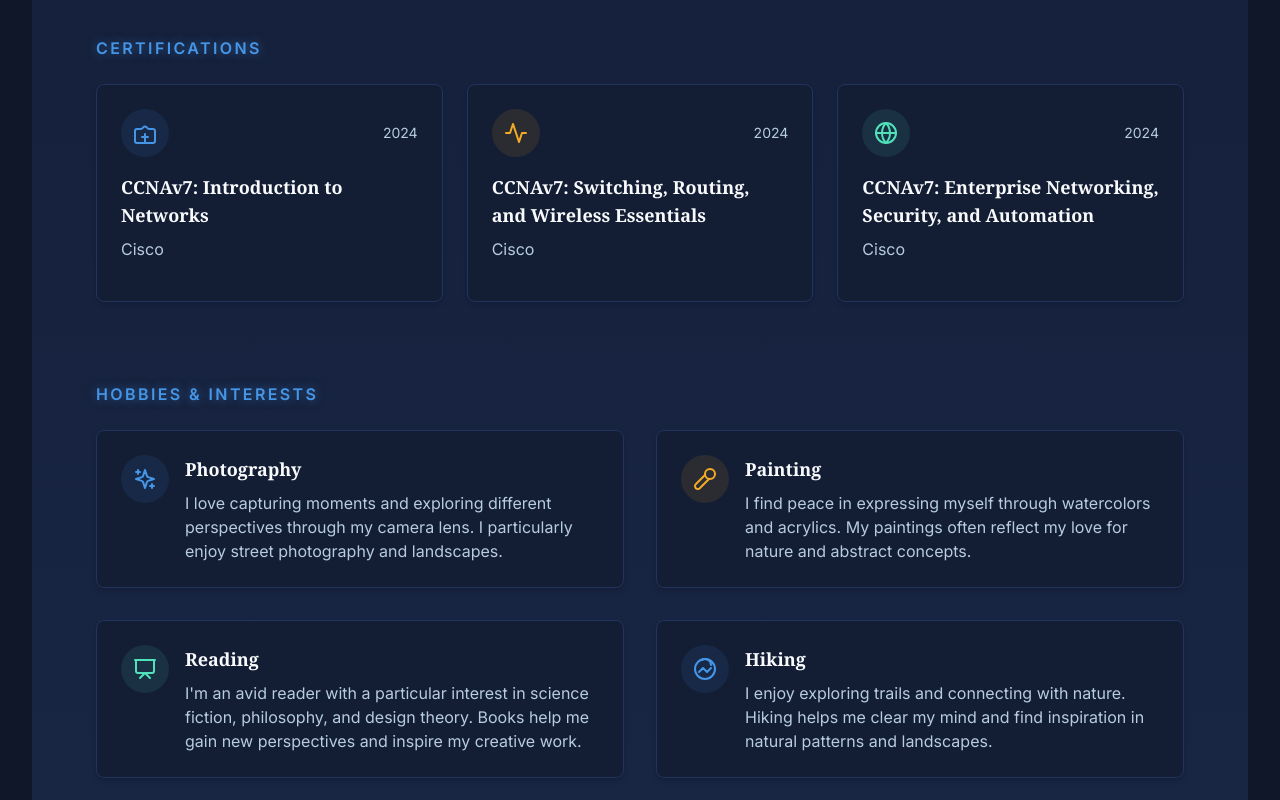
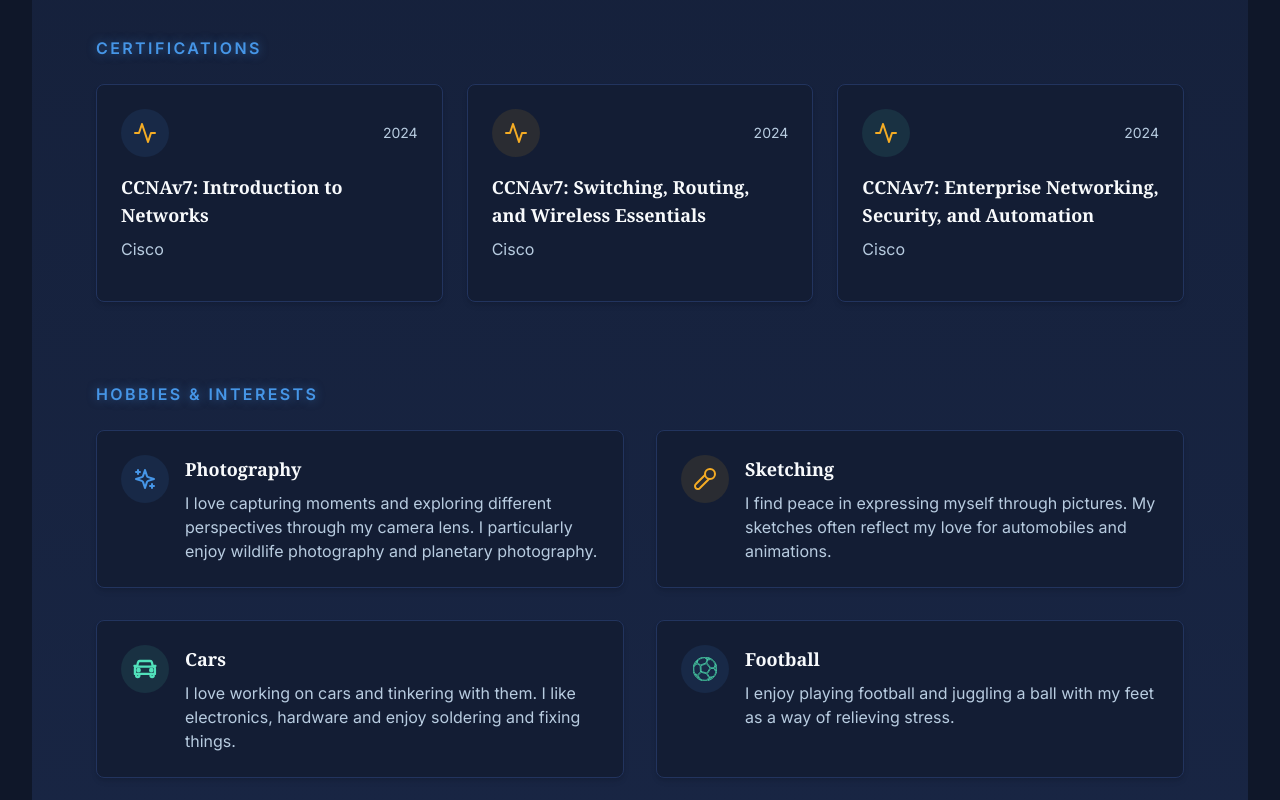
Before and after one commit to WishmithDissanayaka/portfolio, a Next.js app: page / in a window 1280 px wide. Shown: the part 3060-3860 px from the top of the page. Built offline with nearby package versions, Linux system fonts and the light colour scheme.

Commit message:
Updated hobbies and the works section

```diff
--- a/components/about-section.tsx
+++ b/components/about-section.tsx
@@ -143,11 +143,9 @@ export default function AboutSection() {
                     strokeWidth="2"
                     strokeLinecap="round"
                     strokeLinejoin="round"
-                    className="text-primary"
+                    className="text-secondary"
                   >
-                    <path d="M21.2 8.4c.5.38.8.97.8 1.6v10a2 2 0 0 1-2 2H4a2 2 0 0 1-2-2V10a2 2 0 0 1 2-2h3.8a2 2 0 0 0 1.4-.6L10.4 6.2a2 2 0 0 1 1.4-.6h.4a2 2 0 0 1 1.4.6l1.2 1.2a2 2 0 0 0 1.4.6h3.8a2 2 0 0 1 1.2.4Z"></path>
-                    <path d="M12 13v8"></path>
-                    <path d="M9 16h6"></path>
+                    <path d="M22 12h-4l-3 9L9 3l-3 9H2"></path>
                   </svg>
                 </div>
                 <span className="text-sm text-muted-foreground">2024</span>
@@ -200,11 +198,9 @@ export default function AboutSection() {
                     strokeWidth="2"
                     strokeLinecap="round"
                     strokeLinejoin="round"
-                    className="text-accent"
+                    className="text-secondary"
                   >
-                    <circle cx="12" cy="12" r="10"></circle>
-                    <path d="M12 2a14.5 14.5 0 0 0 0 20 14.5 14.5 0 0 0 0-20"></path>
-                    <path d="M2 12h20"></path>
+                    <path d="M22 12h-4l-3 9L9 3l-3 9H2"></path>
                   </svg>
                 </div>
                 <span className="text-sm text-muted-foreground">2024</span>
@@ -247,7 +243,7 @@ export default function AboutSection() {
                   <h3 className="text-lg font-semibold mb-2">Photography</h3>
                   <p className="text-muted-foreground">
                     I love capturing moments and exploring different perspectives through my camera lens. I particularly
-                    enjoy street photography and landscapes.
+                    enjoy wildlife photography and planetary photography.
                   </p>
                 </div>
               </div>
@@ -273,10 +269,10 @@ export default function AboutSection() {
                   </svg>
                 </div>
                 <div>
-                  <h3 className="text-lg font-semibold mb-2">Painting</h3>
+                  <h3 className="text-lg font-semibold mb-2">Sketching</h3>
                   <p className="text-muted-foreground">
-                    I find peace in expressing myself through watercolors and acrylics. My paintings often reflect my
-                    love for nature and abstract concepts.
+                    I find peace in expressing myself through pictures. My sketches often reflect my
+                    love for automobiles and animations.
                   </p>
                 </div>
               </div>
@@ -286,27 +282,32 @@ export default function AboutSection() {
               <div className="flex items-start gap-4">
                 <div className="w-12 h-12 bg-accent/10 rounded-full flex items-center justify-center shrink-0">
                 <svg
-                    xmlns="http://www.w3.org/2000/svg"
                   width="24"
                   height="24"
-                    viewBox="0 0 24 24"
-                    fill="none"
+                  viewBox="-1.5 0 32 32"
+                  className="text-accent"
                   stroke="currentColor"
                   strokeWidth="2"
                   strokeLinecap="round"
                   strokeLinejoin="round"
-                    className="text-accent"
-                  >
-                    <path d="M2 3h20" />
-                    <path d="M21 3v11a2 2 0 0 1-2 2H5a2 2 0 0 1-2-2V3" />
-                    <path d="m7 21 5-5 5 5" />
+                  xmlns="http://www.w3.org/2000/svg">
+                  <g id="icomoon-ignore">
+                  </g>
+                  <path d="M5.867 15.467c-1.173 0-2.133 0.96-2.133 2.133s0.96 2.133 2.133 2.133 2.133-0.96 2.133-2.133-0.96-2.133-2.133-2.133zM5.867 18.667c-0.587 0-1.067-0.48-1.067-1.067s0.48-1.067 1.067-1.067c0.587 0 1.067 0.48 1.067 1.067s-0.48 1.067-1.067 1.067z" fill="#000000">
+
+                  </path>
+                  <path d="M22.933 15.467c-1.173 0-2.133 0.96-2.133 2.133s0.96 2.133 2.133 2.133c1.173 0 2.133-0.96 2.133-2.133s-0.96-2.133-2.133-2.133zM22.933 18.667c-0.587 0-1.067-0.48-1.067-1.067s0.48-1.067 1.067-1.067c0.587 0 1.067 0.48 1.067 1.067s-0.48 1.067-1.067 1.067z" fill="#000000">
+
+                  </path>
+                  <path d="M25.12 11.2l-0.907-4.267c-0.373-1.387-1.44-2.133-2.88-2.133h-13.867c-1.493 0-2.347 0.747-2.773 2.133l-0.96 4.267h-3.733v1.067h3.467v0.053c-1.653 0.107-2.933 1.493-2.933 3.2v7.413h1.6v1.6c0 1.493 1.173 2.667 2.667 2.667s2.667-1.173 2.667-2.667v-1.6h13.867v1.6c0 1.493 1.173 2.667 2.667 2.667s2.667-1.173 2.667-2.667v-1.6h1.6v-7.413c0-1.653-1.28-3.040-2.88-3.2v-0.053h3.413v-1.067h-3.68zM5.707 7.253c0.32-0.96 0.8-1.387 1.76-1.387h13.867c1.013 0 1.6 0.427 1.867 1.333l1.067 5.12h-19.733l1.173-5.067zM6.4 24.533c0 0.907-0.693 1.6-1.6 1.6s-1.6-0.693-1.6-1.6v-1.6h3.2v1.6zM25.6 24.533c0 0.907-0.693 1.6-1.6 1.6s-1.6-0.693-1.6-1.6v-1.6h3.2v1.6zM27.2 15.52v6.347h-25.6v-6.347c0-1.173 0.96-2.133 2.133-2.133h21.333c1.173 0 2.133 0.96 2.133 2.133z" fill="#000000">
+
+                  </path>
                 </svg>
                 </div>
                 <div>
-                  <h3 className="text-lg font-semibold mb-2">Reading</h3>
+                  <h3 className="text-lg font-semibold mb-2">Cars</h3>
                   <p className="text-muted-foreground">
-                    I'm an avid reader with a particular interest in science fiction, philosophy, and design theory.
-                    Books help me gain new perspectives and inspire my creative work.
+                    I love working on cars and tinkering with them. I like electronics, hardware and enjoy soldering and fixing things.
                   </p>
                 </div>
               </div>
@@ -315,28 +316,41 @@ export default function AboutSection() {
             <div className="bg-card p-6 rounded-lg shadow-md border border-border">
               <div className="flex items-start gap-4">
                 <div className="w-12 h-12 bg-primary/10 rounded-full flex items-center justify-center shrink-0">
-                  <svg
+                <svg version="1.1" id="Capa_1"
                   xmlns="http://www.w3.org/2000/svg"
                   width="24"
                   height="24"
-                    viewBox="0 0 24 24"
-                    fill="none"
+                  className="text-accent"
                   stroke="currentColor"
                   strokeWidth="2"
                   strokeLinecap="round"
                   strokeLinejoin="round"
-                    className="text-primary"
-                  >
-                    <path d="M18 8a6 6 0 0 0-9.33-5" />
-                    <path d="m6 15 4-4 4 4 4-4" />
-                    <circle cx="12" cy="12" r="10" />
+                  x="0px" y="0px"
+	                viewBox="0 0 64 64">
+                  <g id="Football-ball_1_">
+	                <path id="Football-ball" d="M32,0C14.355,0,0,14.355,0,32s14.355,32,32,32c17.645,0,32-14.355,32-32S49.645,0,32,0z M61.624,36.731
+		                l-3.885-6.439l2.681-7.88C61.439,25.425,62,28.647,62,32C62,33.61,61.869,35.189,61.624,36.731z M54.066,52.298
+		                c-0.129-0.033-0.267-0.043-0.408-0.02L43.98,53.83c-0.021-0.118-0.057-0.236-0.123-0.345l-5.502-9.17l8.896-13.7h8.428
+		                c0.023,0.108,0.047,0.215,0.105,0.312l5.236,8.678C59.761,44.41,57.335,48.748,54.066,52.298z M43.981,55.855l7.688-1.232
+		                c-3.338,2.906-7.321,5.087-11.706,6.296L43.981,55.855z M12.65,9.1c5.056-4.279,11.541-6.913,18.628-7.082
+		                c0.052,0.138,0.126,0.268,0.24,0.376l5.525,5.214l-2.185,8.156l-14.237,5.465c-0.052-0.042-0.093-0.094-0.154-0.126l-8.87-4.701
+		                L12.65,9.1z M38.386,6.124l-4.283-4.042c3.916,0.273,7.628,1.293,10.989,2.931L38.386,6.124z M21.93,38.737l-0.816-15.554
+		                L35.655,17.6l9.803,12.106l-8.483,13.063L21.93,38.737z M59.305,19.596c-0.031,0.054-0.072,0.098-0.093,0.159l-3.015,8.86h-9.048
+		                L36.882,15.937l2.113-7.887l8.27-1.371c0.176-0.029,0.323-0.114,0.453-0.218C52.768,9.581,56.823,14.156,59.305,19.596z
+		                M10.311,11.307l-0.802,5.561L4.16,20.843C5.595,17.274,7.696,14.045,10.311,11.307z M3.056,24.127
+		                c0.044-0.023,0.09-0.037,0.131-0.068l7.737-5.751l8.158,4.323l0.888,16.936c0.002,0.025,0.013,0.048,0.016,0.073l-7.71,7.629
+		                c-0.066,0.065-0.105,0.145-0.149,0.222L4.734,44.32c-0.028-0.012-0.057-0.009-0.085-0.018C2.953,40.545,2,36.383,2,32
+		                C2,29.275,2.372,26.638,3.056,24.127z M6.078,47.072l5.415,2.322l4.141,7.729C11.72,54.564,8.44,51.119,6.078,47.072z
+		                M18.837,58.951c-0.019-0.064-0.025-0.131-0.058-0.192l-5.317-9.924c0.076-0.043,0.155-0.08,0.22-0.145l8.027-7.942l14.507,3.888
+		                l5.927,9.879c0.05,0.083,0.11,0.154,0.178,0.217l-5.449,6.867C35.285,61.859,33.659,62,32,62C27.28,62,22.814,60.901,18.837,58.951
+		              z"/>
+                  </g>
                 </svg>
                 </div>
                 <div>
-                  <h3 className="text-lg font-semibold mb-2">Hiking</h3>
+                  <h3 className="text-lg font-semibold mb-2">Football</h3>
                   <p className="text-muted-foreground">
-                    I enjoy exploring trails and connecting with nature. Hiking helps me clear my mind and find
-                    inspiration in natural patterns and landscapes.
+                    I enjoy playing football and juggling a ball with my feet as a way of relieving stress.
                   </p>
                 </div>
               </div>
--- a/components/works-section.tsx
+++ b/components/works-section.tsx
@@ -21,20 +21,20 @@ export default function WorksSection() {
     {
       id: "01",
       title: "",
-      category: "Website",
-      image: "/placeholder.svg?height=600&width=800",
+      category: "Smart Sprout Website",
+      image: "/SmartSprout.jpeg?height=600&width=800",
       description:
-        "Odio soluta enim quos sit asperiores rerum rerum repudiandae cum. Vel voluptatem alias qui assumenda iure et expedita voluptatem. Ratione officiis quae.",
-      link: "https://www.behance.net/",
+        "Smart Sprout marketing website",
+      link: "https://smart-sprout.vercel.app/",
     },
     {
       id: "02",
       title: "",
-      category: "Product Design",
+      category: "Smart Sprout Application",
       image: "/placeholder.svg?height=600&width=800",
       description:
-        "Proin gravida nibh vel velit auctor aliquet. Aenean sollicitudin, lorem quis bibendum auctor, nisi elit consequat ipsum, nec sagittis sem nibh id elit.",
-      link: "https://www.behance.net/",
+        "Smart Sprout: A platform catering to farmers",
+      link: "https://github.com/SurathW1/Smart-Sprout-1.0",
     },
     {
       id: "03",
@@ -107,28 +107,6 @@ export default function WorksSection() {
                 <h3 className="text-xl font-semibold mt-1">{item.title}</h3>
               </div>
 
-              <div className="absolute top-4 right-4 opacity-0 transform translate-y-2 transition-all duration-300 group-hover:opacity-100 group-hover:translate-y-0">
-                <button
-                  onClick={() => openModal(item)}
-                  className="flex items-center justify-center w-10 h-10 rounded-full bg-primary text-primary-foreground shadow-md hover:bg-primary/90 transition-all"
-                  aria-label={`View details about ${item.title}`}
-                >
-                  <svg
-                    xmlns="http://www.w3.org/2000/svg"
-                    width="15"
-                    height="15"
-                    viewBox="0 0 15 15"
-                    fill="currentColor"
-                  >
-                    <path
-                      d="M8.14645 3.14645C8.34171 2.95118 8.65829 2.95118 8.85355 3.14645L12.8536 7.14645C13.0488 7.34171 13.0488 7.65829 12.8536 7.85355L8.85355 11.8536C8.65829 12.0488 8.34171 12.0488 8.14645 11.8536C7.95118 11.6583 7.95118 11.3417 8.14645 11.1464L11.2929 8H2.5C2.22386 8 2 7.77614 2 7.5C2 7.22386 2.22386 7 2.5 7H11.2929L8.14645 3.85355C7.95118 3.65829 7.95118 3.34171 8.14645 3.14645Z"
-                      fill="currentColor"
-                      fillRule="evenodd"
-                      clipRule="evenodd"
-                    />
-                  </svg>
-                </button>
-              </div>
 
               <a
                 href={item.link}
```
Also changed, not shown: public/SmartSprout.jpeg (added). Lines whose indentation alone changed are shown as unchanged.
